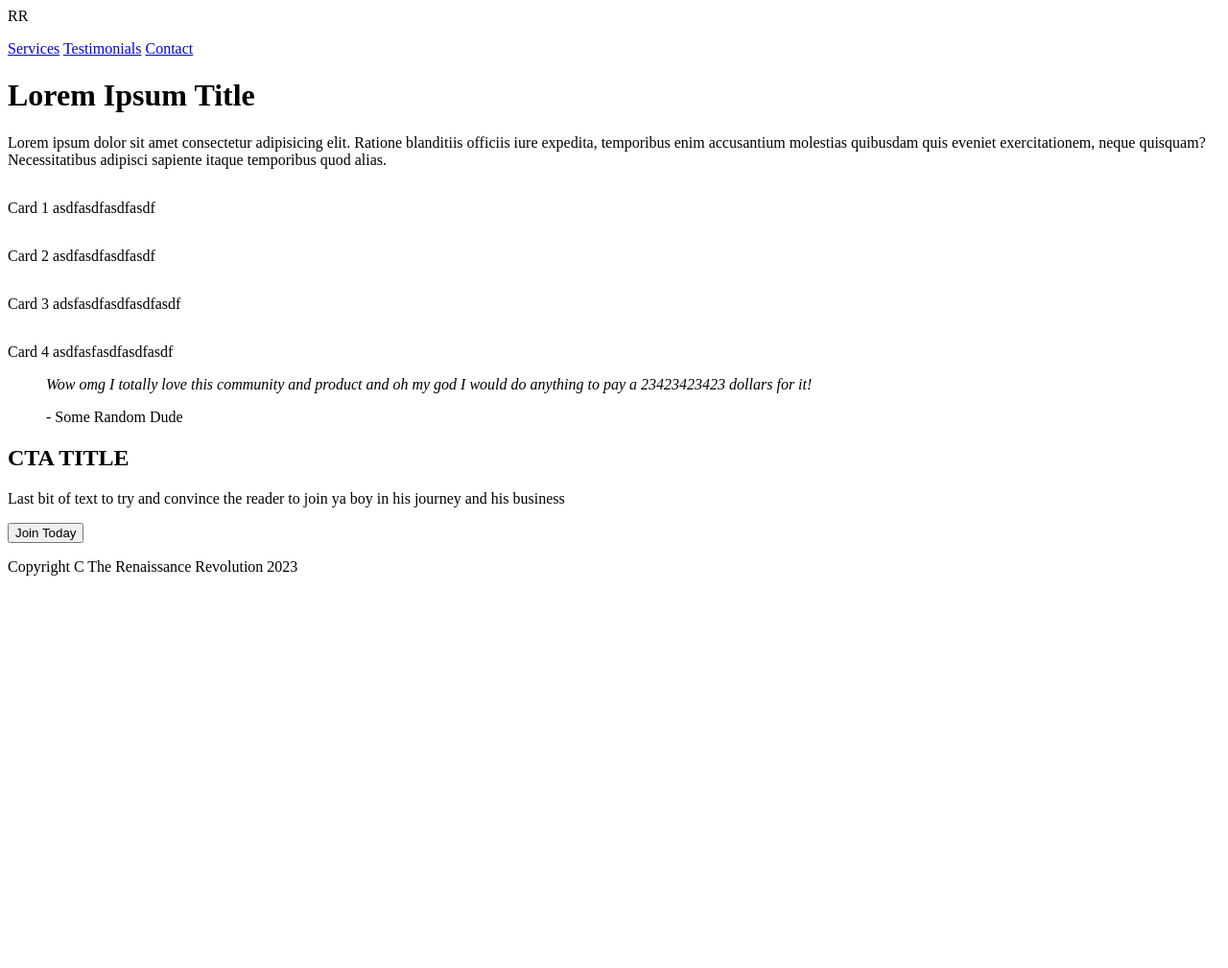
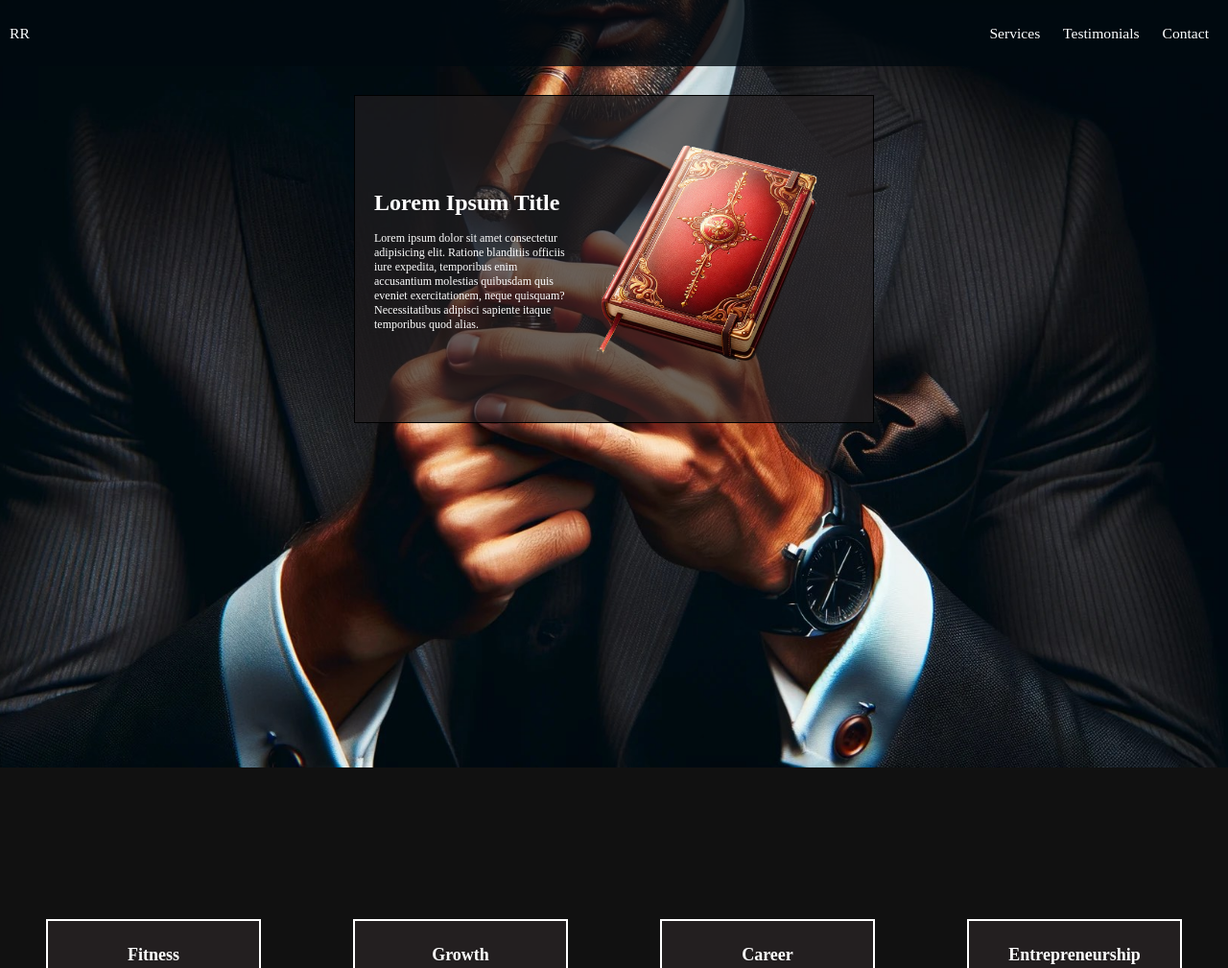
Before and after one commit to maxwwatson/TOP-landing-page, a plain HTML site: page index.html in a window 1280 px wide. Shown: the top 1009 px of the page at 96% size. Before the commit the page ends 800 px from the top, so only its background shows below. Drawn offline with Linux system fonts and the light colour scheme.

Commit message:
Big progress update. Everything coming together

```diff
--- a/index.html
+++ b/index.html
@@ -19,7 +19,7 @@
                 </nav>
             </header>
             <div class="hero-content">
-                <div>
+                <div class="hero-text">
                     <h1>Lorem Ipsum Title</h1>
                     <p>Lorem ipsum dolor sit amet consectetur adipisicing elit.
                         Ratione blanditiis officiis iure expedita, temporibus enim
@@ -27,25 +27,29 @@
                         neque quisquam? Necessitatibus adipisci sapiente itaque temporibus quod alias.
                     </p>
                 </div>
-                <img src="" class="hero-img" alt="">
+                <img src="imgs/journal-alpha.png" class="hero-img" alt="">
             </div>
         </div>
         <!-- cards -->
         <div id="card-section" class="card-container">
             <div class="card">
-                <img src="" alt="">
-                <p>Card 1 asdfasdfasdfasdf</p>
+                <h2>Fitness</h2>
+                <img src="imgs/fit-guy.jpg" alt="A picture of a jacked man" class="card-img">
+                <p>Become the strong, fit, in shape man you were born to be</p>
             </div>
             <div class="card">
-                <img src="" alt="">
+                <h2>Growth</h2>
+                <img src="" alt="" class="card-img">
                 <p>Card 2 asdfasdfasdfasdf</p>
             </div>
             <div class="card">
-                <img src="" alt="">
+                <h2>Career</h2>
+                <img src="" alt="" class="card-img">
                 <p>Card 3 adsfasdfasdfasdfasdf</p>
             </div>
             <div class="card">
-                <img src="" alt="">
+                <h2>Entrepreneurship</h2>
+                <img src="" alt="" class="card-img">
                 <p>Card 4 asdfasfasdfasdfasdf</p>
             </div>
         </div>
@@ -55,7 +59,7 @@
                 <cite>Wow omg I totally love this community and product and oh my god
                     I would do anything to pay a 23423423423 dollars for it!
                 </cite>
-                <p>- Some Random Dude</p>
+                <p class="author">- Some Random Dude</p>
             </blockquote>
         </div>
         <!-- Call to action -->
@@ -67,7 +71,7 @@
                         join ya boy in his journey and his business
                     </p>
                 </div>
-                <button type="submit">Join Today</button>
+                <button class="cta-button" type="submit">Subscribe</button>
             </div>
         </div>
         <!-- footer-->
--- a/style.css
+++ b/style.css
@@ -0,0 +1,157 @@
+body,
+html {
+    font-size: 12px;
+    margin: 0;
+    padding: 0;
+    background-color: #231f20;
+    color: white;
+}
+
+/*
+Colours:
+Gold #8E793E
+lighter gold #Ad974f
+gret #231F20
+white ish #EAEAEA
+black bg picture #010910
+
+
+
+*/
+
+.page-container {
+    display: flex;
+    flex-direction: column;
+}
+
+a {
+    text-decoration: none;
+    color: white;
+}
+
+a:hover {
+    color: #cea82c;
+}
+
+.hero-container{
+    height: 100vh;
+    background-image: url("imgs/man-smoking-cigar.jpg");
+    background-position: center;
+    background-repeat: no-repeat;
+    background-size: cover;
+    background-color: #231f20;
+    max-width: 100vw;
+    color: white;
+
+}
+
+header {
+    display: flex;
+    justify-content: space-between;
+    align-items: center;
+    padding: 10px;
+    background-color: rgba(1, 9, 16, 80%);
+    font-size: 1.3rem;
+}
+
+.nav-container {
+
+}
+.nav-links {
+    padding: 0 10px;
+}
+.hero-content {
+    display: flex;
+    justify-content: center;
+    align-items: center;
+    width: 500px;
+    border: 1px solid black;
+    margin: auto;
+    background-color: #231f20aa;
+    padding: 20px;
+    margin-top: 30px;
+}
+
+.hero-text {
+    height: auto;
+    width: 300px;
+}
+.hero-img {
+    height: 300px;
+    width: 300px;
+}
+
+/* cards */
+.card-container {
+    display: flex;
+    flex-wrap: wrap;
+    justify-content: space-around;
+    align-items: center;
+    background-color: #111111;
+    min-height: 80vh;
+
+}
+
+.card {
+    width: 200px;
+    height: 300px;
+    border: 2px solid white;
+    margin: 20px;
+    padding: 10px;
+    background-color: #231f20;
+    text-align: center;
+}
+
+.card-img {
+    height: auto;
+    width: 100%;
+}
+
+/* testimonial */
+.testimonial-container {
+    height: 80vh;
+    display: flex;
+    justify-content: center;
+    align-items: center;
+}
+
+blockquote {
+
+}
+
+.author {
+    text-align: right;
+}
+/* CTA */
+.cta-container {
+    display: flex;
+    justify-content: center;
+    align-items: center;
+    min-height: 80vh;
+    background-color: #111111;
+    background-image: url(imgs/Spartan-warriors.jpg);
+    background-position: center;
+    background-repeat: no-repeat;
+    background-size: cover;
+}
+
+.cta-box {
+    background-color: rgba(35, 31, 32, 95%);
+    background-position: center;
+    background-size: cover;
+    display: flex;
+    padding: 30px 50px;
+    border-radius: 10px;
+    align-items: center;
+
+}
+
+.cta-button {
+    margin-left: 10;
+
+}
+/* Footer */
+.footer {
+    background-color: #0f0d0d;
+    text-align: center;
+}
```
Also changed, not shown: imgs/Journal png.png (added), imgs/Spartan-warriors.jpg (added), imgs/fit-guy.jpg (added), imgs/journal-alpha.png (added), imgs/man-smoking-cigar.jpg (added).
